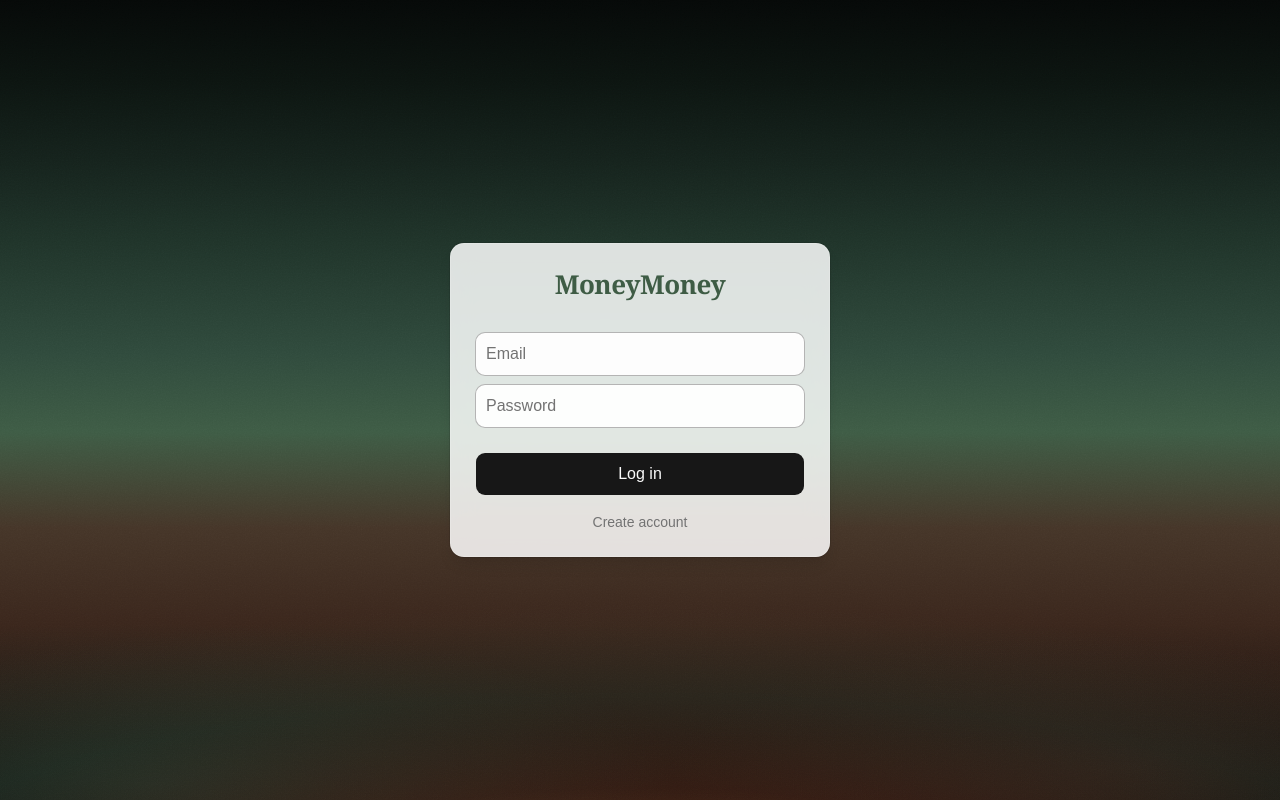
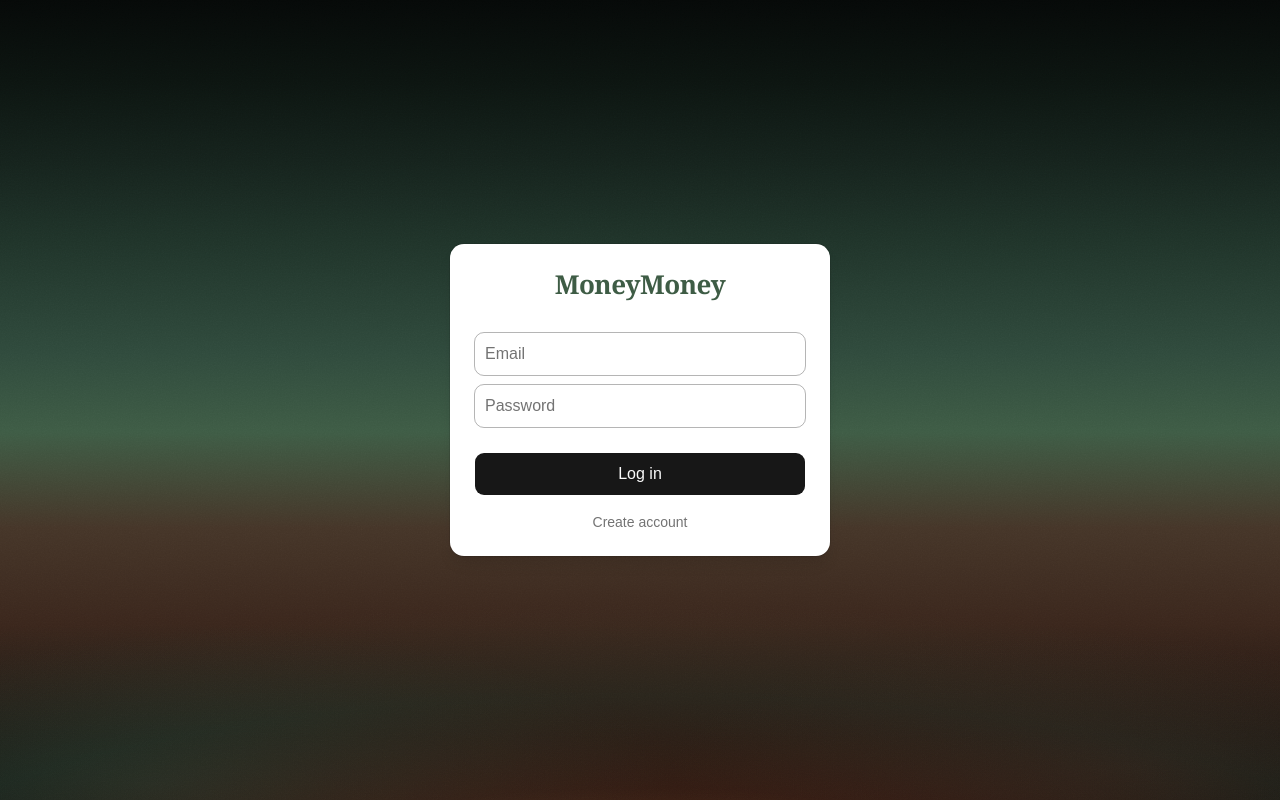
Before and after one commit to sjiyoungan/MoneyMoney, a React (Vite) app: page / in a window 1280 px wide. Built offline with nearby package versions, Linux system fonts and the light colour scheme; no server answers.

Commit message:
Remove frosted glass effect from auth card.
Co-authored-by: Cursor <cursoragent@cursor.com>

```diff
--- a/src/pages/AuthPage.tsx
+++ b/src/pages/AuthPage.tsx
@@ -10,7 +10,7 @@ import { getSupabase, isSupabaseConfigured } from '@/lib/supabase'
 type AuthMode = 'sign-in' | 'sign-up'
 
 const fieldClassName =
-  'h-11 border-foreground/30 bg-background/95 text-base md:text-base'
+  'h-11 border-foreground/30 text-base md:text-base'
 
 export function AuthPage() {
   const [mode, setMode] = useState<AuthMode>('sign-in')
@@ -85,7 +85,7 @@ export function AuthPage() {
     <div className="text-foreground relative min-h-svh">
       <AuthBackground />
       <div className="relative z-10 mx-auto flex min-h-svh w-full max-w-[412px] items-center px-4 py-8 sm:py-12">
-        <Card className="w-full gap-0 border border-white/15 bg-card/85 p-6 shadow-lg ring-1 ring-foreground/10 backdrop-blur-md backdrop-saturate-150 [@media(prefers-reduced-transparency:reduce)]:bg-card [@media(prefers-reduced-transparency:reduce)]:backdrop-blur-none">
+        <Card className="w-full gap-0 bg-card p-6 shadow-lg ring-1 ring-foreground/10">
           <form
             onSubmit={handleSubmit}
             className="flex w-full flex-col items-stretch text-left"
```
